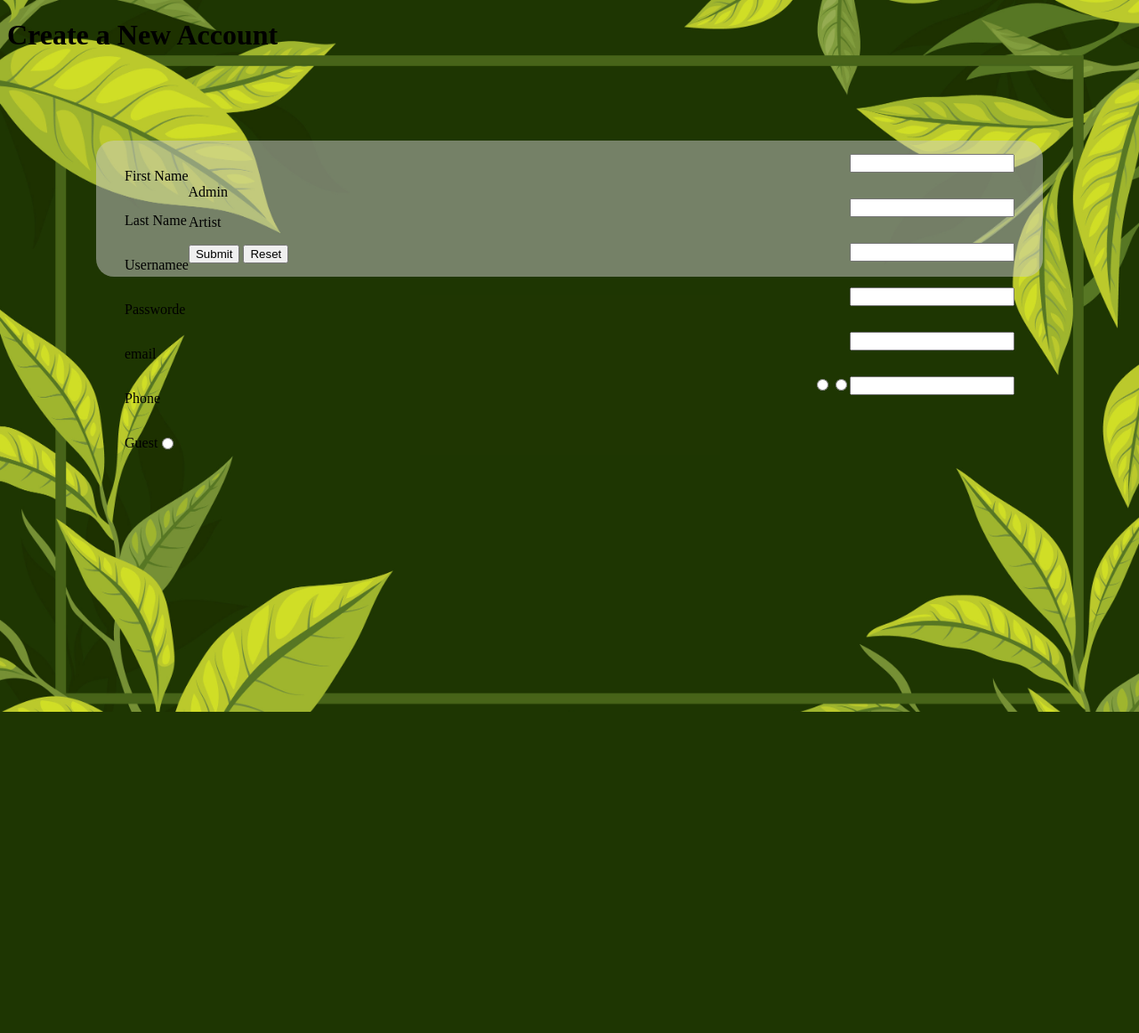
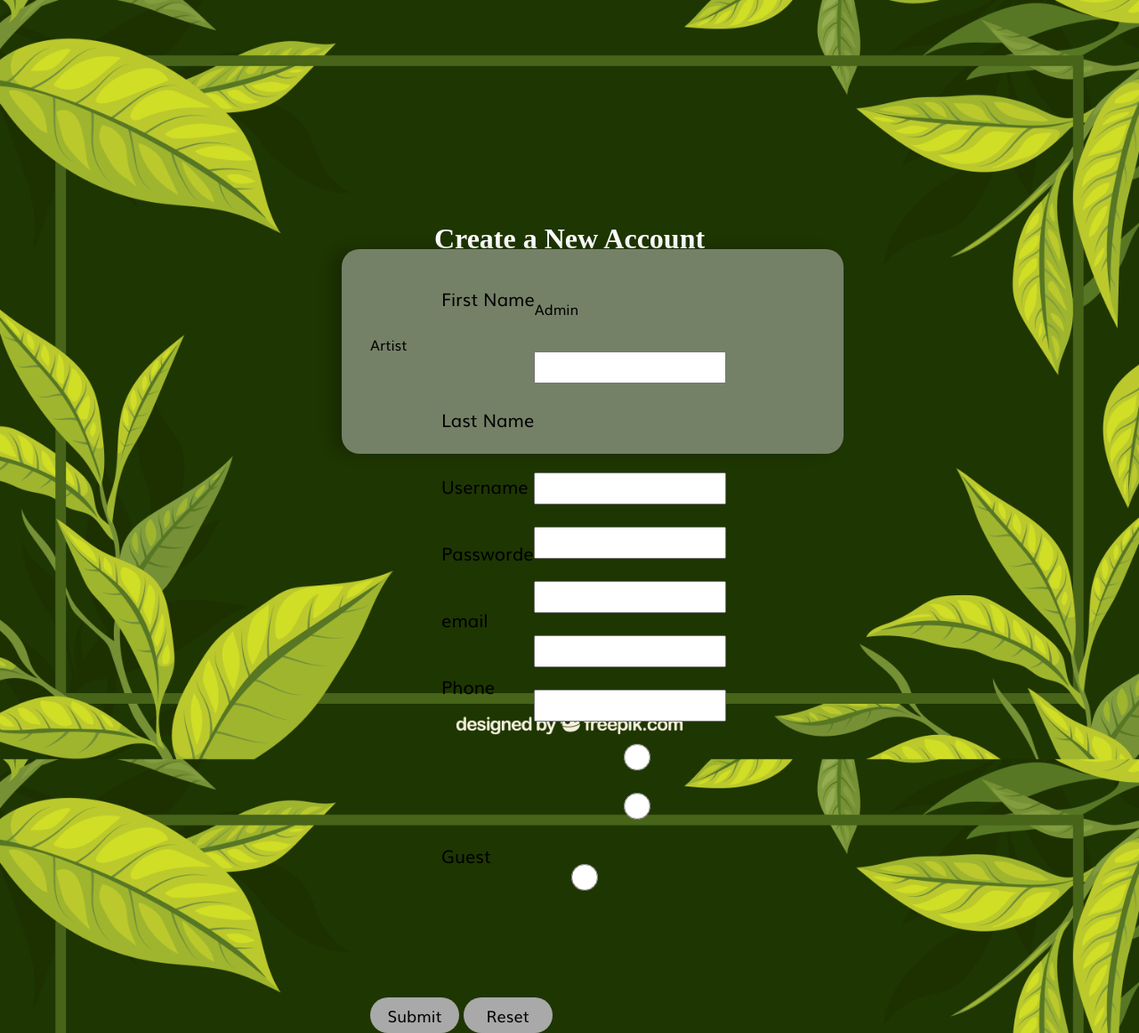
Before and after one commit to Heila-Almogren/MedioArto, a PHP site: page /Register.html in a window 1280 px wide. Shown: the whole page at 89% size. Before the commit the page ends 800 px from the top, so only its background shows below. Run offline with PHP 8.4, Linux system fonts and the light colour scheme.

Commit message:
css changes

```diff
--- a/CommonStyle.css
+++ b/CommonStyle.css
@@ -13,7 +13,7 @@ body {
     font-family = "Muli-Reg";
 }
 
-div.MidStyle{
+div.BoxStyle{
     background-color: darkgray;
     border-radius: 20px;
     margin: 100px;
--- a/Login.html
+++ b/Login.html
@@ -10,7 +10,7 @@
          <h1>Login</h1>
 
 
-<div class="center MidStyle" >
+<div class="center BoxStyle" >
 
 
     <form>
--- a/LoginStyle.css
+++ b/LoginStyle.css
@@ -14,16 +14,18 @@ body {
     font-family = "Muli-Reg";
 }
 
+form.pass{
+    display:contents;
+}
+
 
 h1{
 
     text-align: center;
     margin-top: 250px;
     color: white;
-
-
 }
-div.MidStyle{
+div.BoxStyle{
     font-family : "Muli-Reg";
     background-color: darkgray;
     border-radius: 20px;
@@ -36,14 +38,11 @@ div.MidStyle{
     position: absolute;
     left: 30%;
     top: 35%;
-
-
 }
 
-div.MidStyle:hover{
+div.BoxStyle:hover{
     background: rgba(204, 204, 204, 0.9);
     animation-timing-function: ease-in;
-
 }
 
 div.Role{
@@ -62,7 +61,18 @@ input {
 
 }
 
-p.fm{
+
+input.pass {
+
+  height: 30px;
+    width: 200px;
+    margin-top: 25px;
+    font-size: 20px;
+    padding-left: 10px;
+
+}
+
+p.generalStyle{
     display: inline-block;
     float:left;
     clear:left;
@@ -74,11 +84,31 @@ p.fm{
 }
 
 
+.passTextStyle{
+    font-size: 20px;
+}
+
+
+
+
 button.ButtonStyle{
     background-color: darkgray;
     font-family : "Muli-Reg";
     font-size: 18px;
     margin-top: 100px;
+    height: 40px;
+    width: 100px;
+    border-radius: 25px;
+    border-style: solid;
+    border-width: 0px;
+}
+
+
+button.FButtonStyle{
+    background-color: darkgray;
+    font-family : "Muli-Reg";
+    font-size: 18px;
+    margin-top: 50px;
     height: 40px;
     width: 100px;
     border-radius: 25px;
@@ -95,14 +125,7 @@ p.forgPass{
     color: antiquewhite;
 }
 
-input.pass{
-    margin-top: 0px;
-    display: inline-block;
-
-}
 
 div.divalign{
     align-content: center;
-
-
 }
--- a/Register.html
+++ b/Register.html
@@ -2,43 +2,43 @@
 <html>
 <head>
 <title>Page Title</title>
-    <link rel="stylesheet" type="text/css" href="CommonStyle.css">
+    <link rel="stylesheet" type="text/css" href="LoginStyle.css">
 </head>
 <body>
 
         <h1>Create a New Account</h1>
 
 
-<div class="center MidStyle" >
+<div class="center BoxStyle" >
 
 
     <form>
-        <p class = "fm">First Name</p>
+        <p class = "generalStyle">First Name</p>
         <input type="text" name="firstname" maxlength="15">
 
 &emsp;
 
-        <p class = "fm">Last Name</p>
+        <p class = "generalStyle">Last Name</p>
         <input type="text" name="lastname" maxlength="15">
 
 
 
-        <p class = "fm">Usernamee</p>
+        <p class = "generalStyle">Username</p>
         <input type="text" name="Username" maxlength="15">
 
 
 
-        <p class = "fm">Passworde</p>
+        <p class = "generalStyle">Passworde</p>
         <input type="password" name="password" minlength="8" maxlength="16">
 
 
 
-        <p class = "fm">email</p>
+        <p class = "generalStyle">email</p>
         <input type="email" name="email">
 
 
 
-        <p class = "fm">Phone</p>
+        <p class = "generalStyle">Phone</p>
         <input type="tel" name="email">
 
 
@@ -48,7 +48,7 @@
         <input type="radio" name="role" value="Artist">
         <p>Artist</p>
 
-            <p class = "fm">
+            <p class = "generalStyle">
             <input type="radio" name="role" value="Guest" title="Guest">Guest</p>
 
 
@@ -58,9 +58,9 @@
 
 
 
-        <button type="submit">Submit</button>
+        <button type="submit" class = "ButtonStyle">Submit</button>
 
-        <button type="reset">Reset</button>
+        <button type="reset" class = "ButtonStyle">Reset</button>
 
     </form>
 
```
Also changed, not shown: ForgotPass.html (+6 -7 lines).
